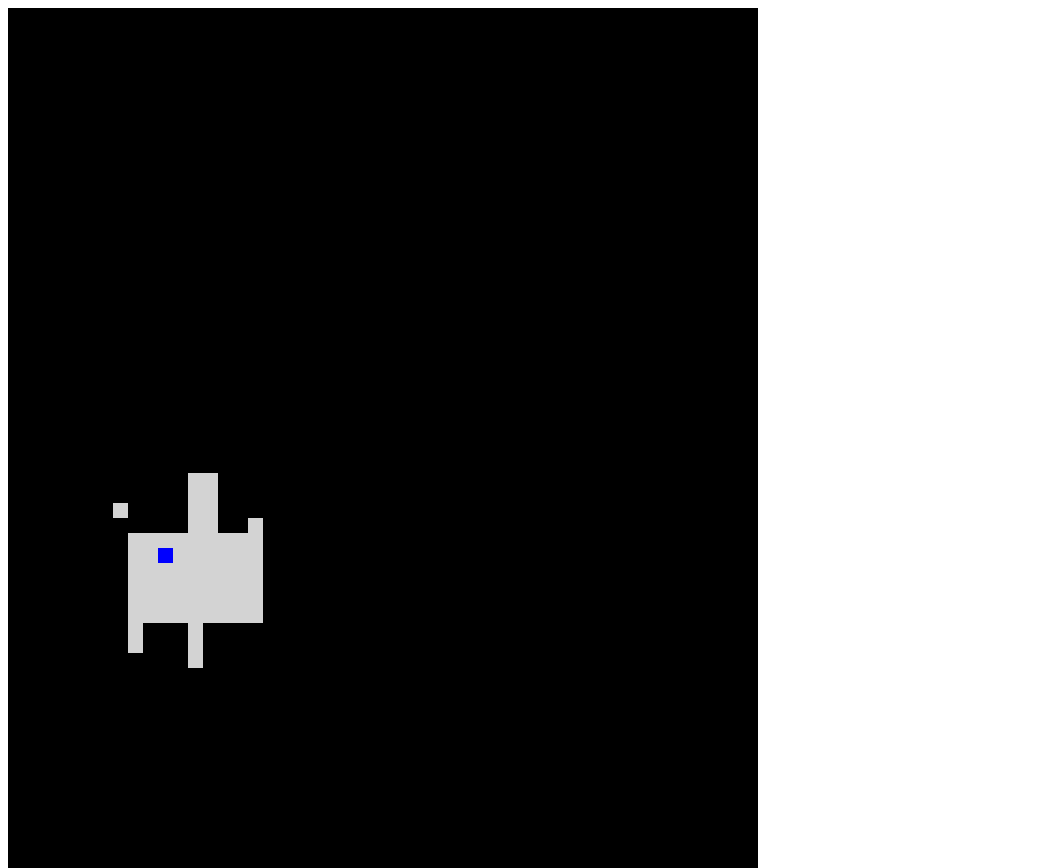
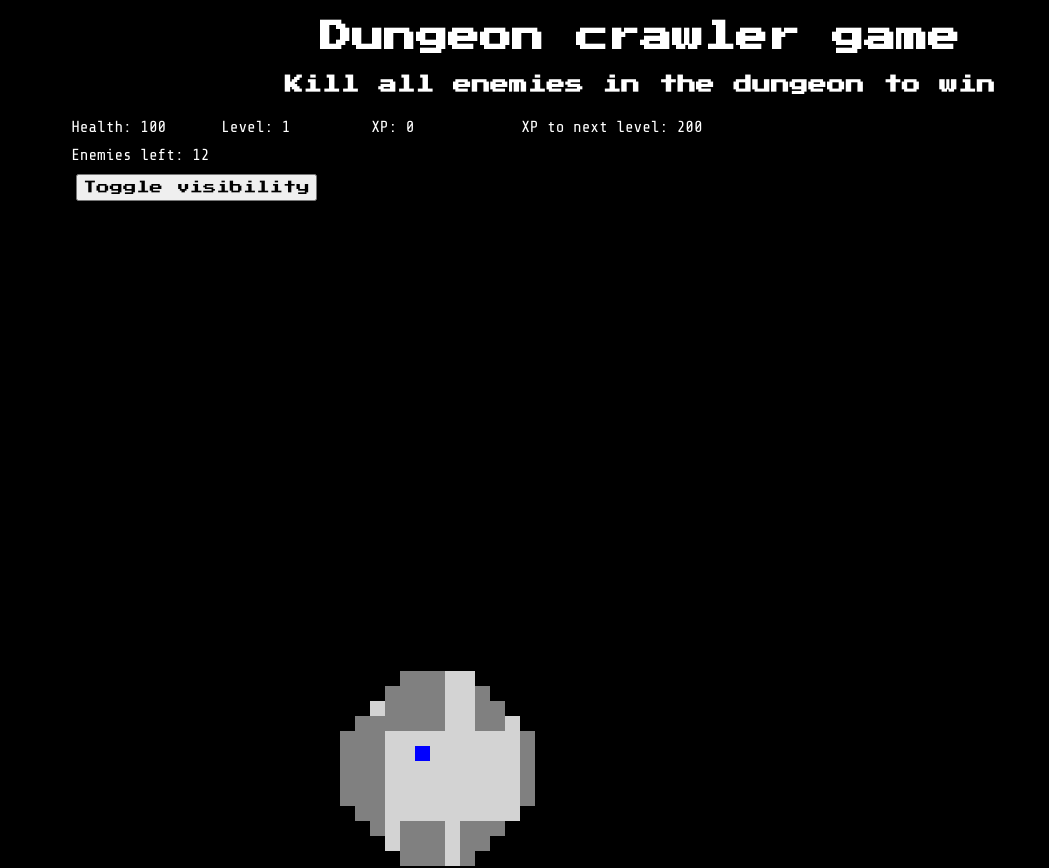
Before and after one commit to ananasij/dungeonCrawler, a React app: page / in a window 1280 px wide. Shown: the top 868 px of the page, without its empty margins (0-1049 px from the left). Built offline with nearby package versions, Linux system fonts and the light colour scheme.

Commit message:
Adding basic styles

```diff
--- a/app/src/components/App.jsx
+++ b/app/src/components/App.jsx
@@ -316,35 +316,43 @@ class App extends React.Component {
     }
 
     render() {
+        let gameBoard;
         if (this.state.gameState === GAME) {
             const visibilityArea = this.state.visibility === FULL ? null : this.setVisibilityArea();
-            return (
-                <div>
-                    <Map
-                        map={this.state.map}
-                        visibilityArea={visibilityArea}
-                    />
-                    <GameInfoBar
-                        hero={this.state.hero}
-                        gameInfo={this.state.gameInfo}
-                        onVisibilitySwitch={this.toggleVisibility}
-                    />
-                </div>
+            gameBoard = (
+                <Map
+                    map={this.state.map}
+                    visibilityArea={visibilityArea}
+                />
             );
         } else if (this.state.gameState === LOSS) {
-            return (
-                <div>
+            gameBoard = (
+                <h1>
                     WASTED
-                </div>
+                </h1>
             );
         } else if (this.state.gameState === WIN) {
-            return (
-                <div>
-                    HERE IS THE WINNER
-                </div>
+            gameBoard = (
+                <h1>
+                    YOU WON
+                </h1>
             );
         }
-        return null;
+        return (
+            <div className="game-container">
+                <h1>Dungeon crawler game</h1>
+                <h3>Kill all enemies in the dungeon to win</h3>
+                <GameInfoBar
+                    className="game-info"
+                    hero={this.state.hero}
+                    gameInfo={this.state.gameInfo}
+                    onVisibilitySwitch={this.toggleVisibility}
+                />
+                <div className="game-board">
+                    {gameBoard}
+                </div>
+            </div>
+        );
     }
 }
 
--- a/app/src/components/GameInfoBar.jsx
+++ b/app/src/components/GameInfoBar.jsx
@@ -12,27 +12,45 @@ function StatsBar({ hero, gameInfo, onVisibilitySwitch }) {
     let currentEnemyInfo = null;
     if (gameInfo.currentEnemy) {
         currentEnemyInfo = (
-            <div>
-                Current enemy: Health: {gameInfo.currentEnemy.health} Damage: {gameInfo.currentEnemy.damage}
+            <div className="info-group">
+                <span className="info-item info-item-s">
+                    Current enemy:
+                </span>
+                <span className="info-item info-item-s">
+                    Health: {gameInfo.currentEnemy.health}
+                </span>
+                <span className="info-item info-item-s">
+                    Damage: {gameInfo.currentEnemy.damage}
+                </span>
             </div>
         );
     }
     return (
         <div>
-            <div>
-                Health: {hero.health}<br />
-                Level: {hero.level}<br />
-                XP to next level: {hero.xpToNextLevel}<br />
-                XP: {hero.xp}
+            <div className="info-row">
+                <span className="info-item info-item-s">
+                    Health: {hero.health}
+                </span>
+                <span className="info-item info-item-s">
+                    Level: {hero.level}
+                </span>
+                <span className="info-item info-item-s">
+                    XP: {hero.xp}
+                </span>
+                <span className="info-item info-item-l">
+                    XP to next level: {hero.xpToNextLevel}
+                </span>
             </div>
-            <div>
-                Enemies left: {gameInfo.enemiesLeft}
-            </div>
-            <div>
+            <div className="info-row">
+                <span className="info-item info-item-l">
+                    Enemies left: {gameInfo.enemiesLeft}
+                </span>
                 {currentEnemyInfo}
             </div>
             <div>
-                <button onClick={onVisibilitySwitch}>Toggle visibility</button>
+                <button className="btn" onClick={onVisibilitySwitch}>
+                    Toggle visibility
+                </button>
             </div>
         </div>
     );
--- a/app/src/components/Map.jsx
+++ b/app/src/components/Map.jsx
@@ -20,7 +20,7 @@ function Grid({ map, visibilityArea }) {
         currentRow = [];
         for (let x = 0; x < width; x += 1) {
             if (visibilityArea && visibilityArea.indexOf(getItemID(x, y)) === -1) {
-                currentCellStyle = 'map-cell-empty';
+                currentCellStyle = 'map-cell-invisible';
             } else {
                 switch (map[x][y]) {
                 case EMPTY:
--- a/app/styles/main.scss
+++ b/app/styles/main.scss
@@ -1,10 +1,58 @@
+@import url('https://fonts.googleapis.com/css?family=Press+Start+2P');
+@import url('https://fonts.googleapis.com/css?family=Share+Tech+Mono');
+
 $cell-size: 15px;
-$color-cell-empty: black;
+$color-page: black;
+$color-text: white;
+$color-cell-invisible: black;
+$color-cell-empty: gray;
 $color-cell-dungeon: lightgray;
 $color-cell-hero: blue;
 $color-cell-enemy: red;
 $color-cell-healthpoint: green;
 
+$font-title: 'Press Start 2P', cursive;
+$font-text: 'Share Tech Mono', monospace;
+
+body {
+  background-color: $color-page;
+  color: $color-text;
+  font-family: $font-text;
+}
+
+h1, h2, h3 {
+  font-family: $font-title;
+  text-align: center;
+}
+.game-container {
+  width: 90%;
+  margin: 20px auto;
+}
+
+.game-info {
+  border: 1px double white;
+  margin: auto;
+}
+.info-row {
+  padding: 5px 0;
+}
+.info-group {
+  display: inline-block;
+  margin: 0;
+}
+.info-item {
+  display: inline-block;
+  padding: auto 10px;
+  &.info-item-s {
+    width: 150px
+  }
+  &.info-item-l {
+    width: 300px;
+  }
+}
+.game-board {
+  text-align: center;
+}
 .map {
   display: inline-block;
 }
@@ -24,6 +72,9 @@ $color-cell-healthpoint: green;
   border: 0;
 }
 
+.map-cell-invisible {
+  background-color: $color-cell-invisible;
+}
 .map-cell-empty {
   background-color: $color-cell-empty;
 }
@@ -39,3 +90,9 @@ $color-cell-healthpoint: green;
 .map-cell-healthpoint {
   background-color: $color-cell-healthpoint;
 }
+
+.btn {
+  font-family: $font-title;
+  margin: 5px;
+  padding: 5px;
+}
```
